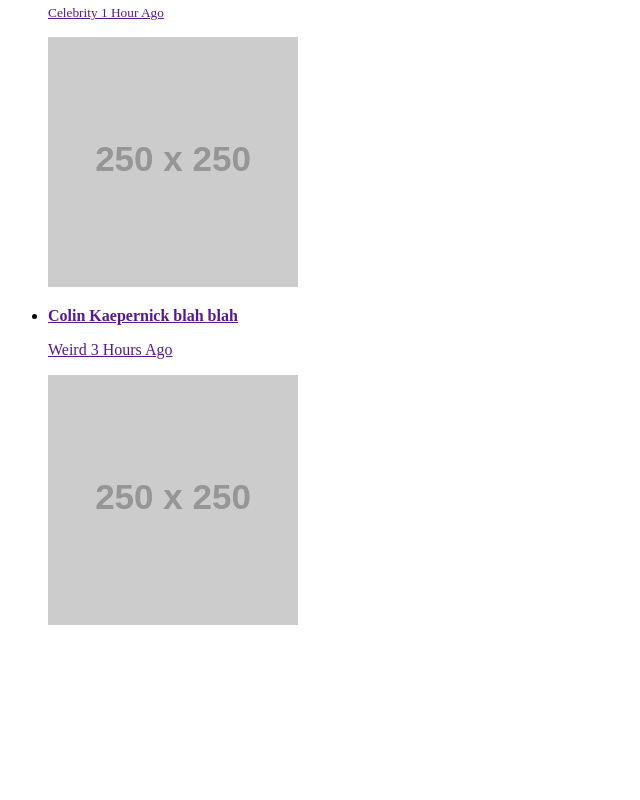
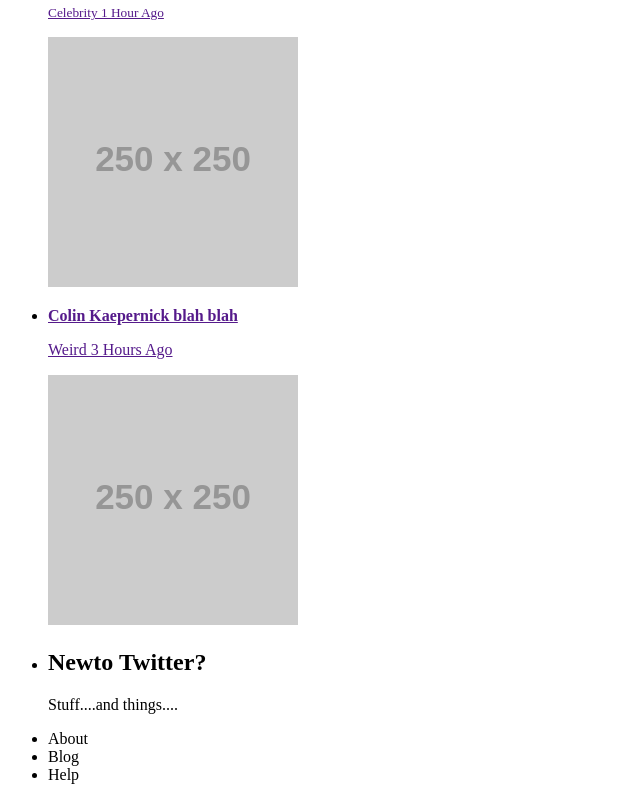
Before and after one commit to thosd/express_static, a website: page public/html/index.html in a window 1280 px wide. Shown: the part 668-1468 px from the top of the page, without its empty margins (0-640 px from the left). Before the commit the page ends 1313 px from the top, so only its background shows below. Drawn offline with Linux system fonts and the light colour scheme; placeholder pictures from the web are drawn by us.

Commit message:
created base layout for footer

```diff
--- a/public/html/index.html
+++ b/public/html/index.html
@@ -63,9 +63,22 @@
             <div>
               <p><strong>Colin Kaepernick blah blah</strong></p>
               <p>Weird 3 Hours Ago</p>
-              <img src="http://placehold.it/250x250" alt="">
+              <img src="http://placehold.it/250x250" alt="Pic of bro">
             </div>
           </a>
         </li>
+        <li>
+          <div>
+            <h2>Newto Twitter?</h2>
+            <p>Stuff....and things....</p>
+          </div>
+        </li>
     </main>
+    <footer>
+      <ul>
+        <li class="/">About</li>
+        <li class="/">Blog</li>
+        <li class="/">Help</li>
+      </ul>
+    </footer>
   </body>
```
